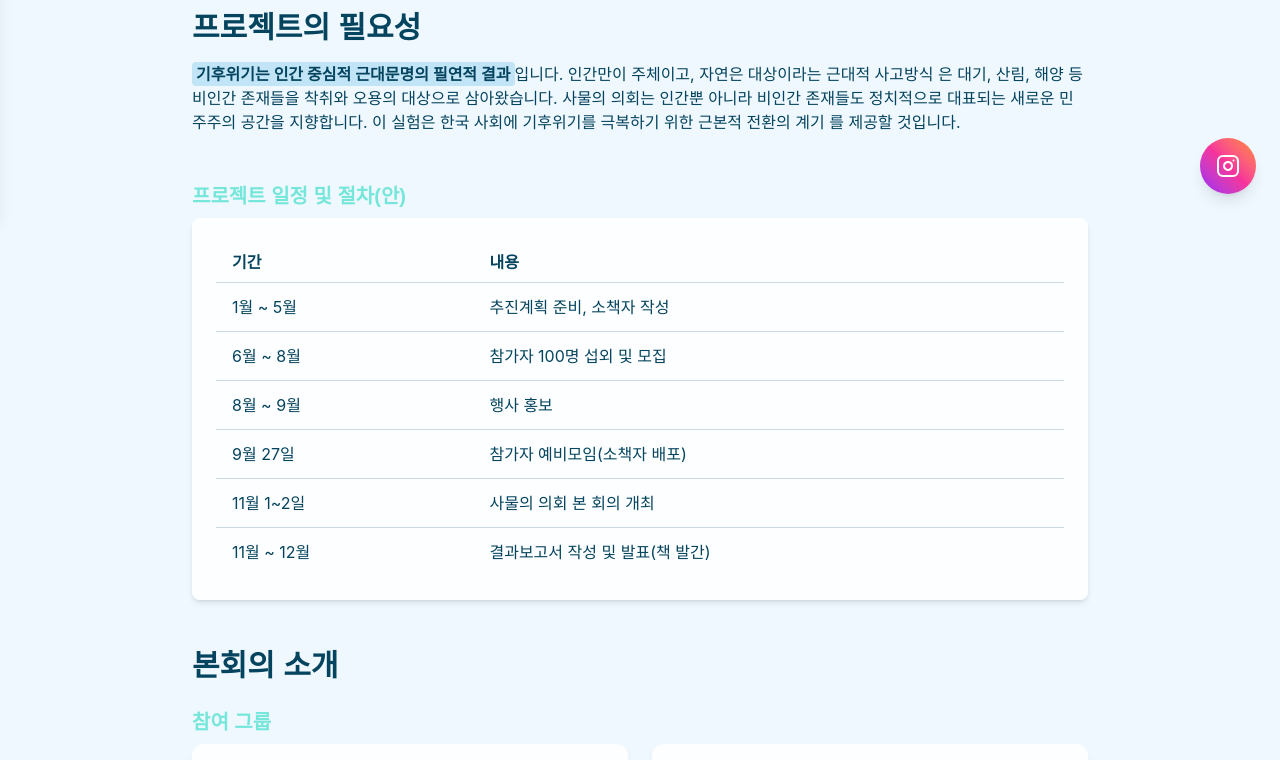
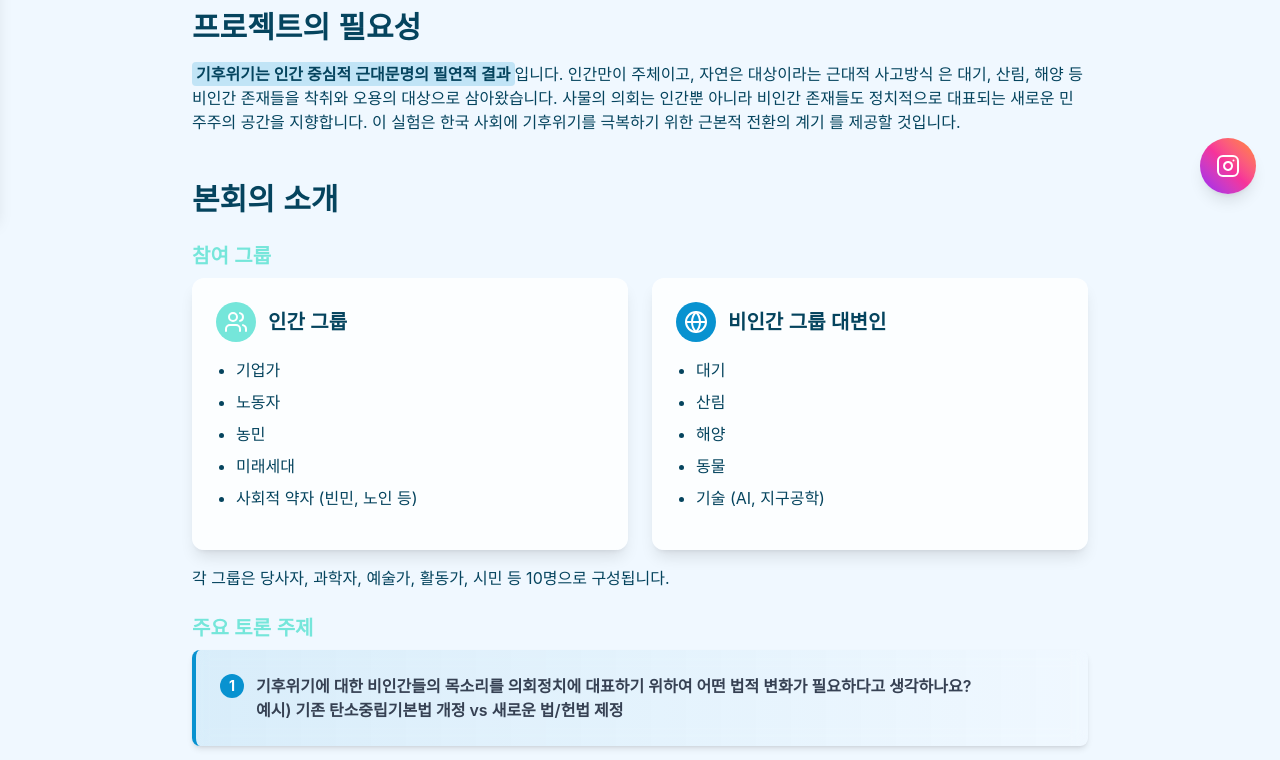
Before and after one commit to shin-minhyuk/samul.parliament, a Next.js app: page /info in a window 1280 px wide. Shown: the part 582-1342 px from the top of the page. Built offline with nearby package versions, Linux system fonts and the light colour scheme; a web font is replaced by a local one.

Commit message:
[feat] 예비 모임 일정 수정 , 프로젝트 일정 section 제거

```diff
--- a/src/app/info/page.tsx
+++ b/src/app/info/page.tsx
@@ -134,7 +134,7 @@ export default function InfoPage() {
           </div>
         </section>
 
-        <section className="mb-12">
+        {/* <section className="mb-12">
           <h2 className="text-ocean-surf mb-2 text-xl font-bold">
             프로젝트 일정 및 절차(안)
           </h2>
@@ -165,7 +165,7 @@ export default function InfoPage() {
                     <td className="px-4 py-3">행사 홍보</td>
                   </tr>
                   <tr className="border-ocean-deep/20 border-b">
-                    <td className="px-4 py-3">9월 27일</td>
+                    <td className="px-4 py-3">9월 20일</td>
                     <td className="px-4 py-3">참가자 예비모임(소책자 배포)</td>
                   </tr>
                   <tr className="border-ocean-deep/20 border-b">
@@ -182,7 +182,7 @@ export default function InfoPage() {
               </table>
             </div>
           </div>
-        </section>
+        </section> */}
 
         <section className="mb-12">
           <h2 className="text-ocean-deep mb-4 text-2xl font-bold md:text-3xl">
--- a/src/app/location/page.tsx
+++ b/src/app/location/page.tsx
@@ -53,7 +53,7 @@ export default function LocationPage() {
                 </div>
                 <div className="flex-1">
                   <h3 className="mb-3 text-xl font-semibold">행사 일정</h3>
-                  <p>2025년 9월 27일 (토)</p>
+                  <p>2025년 9월 20일 (토)</p>
                   <p>10:00~17:00 KST</p>
                   <p className="mt-2 text-sm">
                     * 행사 30분 전부터 입장 가능합니다.
--- a/src/app/recruitment/page.tsx
+++ b/src/app/recruitment/page.tsx
@@ -32,7 +32,7 @@ export default function RecruitmentPage() {
                         <span className="text-sm text-red-400">필수 참여</span>
                       </p>
                       <p className="text-sm text-gray-200">
-                        2025년 9월 27일 (토)
+                        2025년 9월 20일 (토)
                       </p>
 
                       <p className="text-sm text-gray-200">
```
